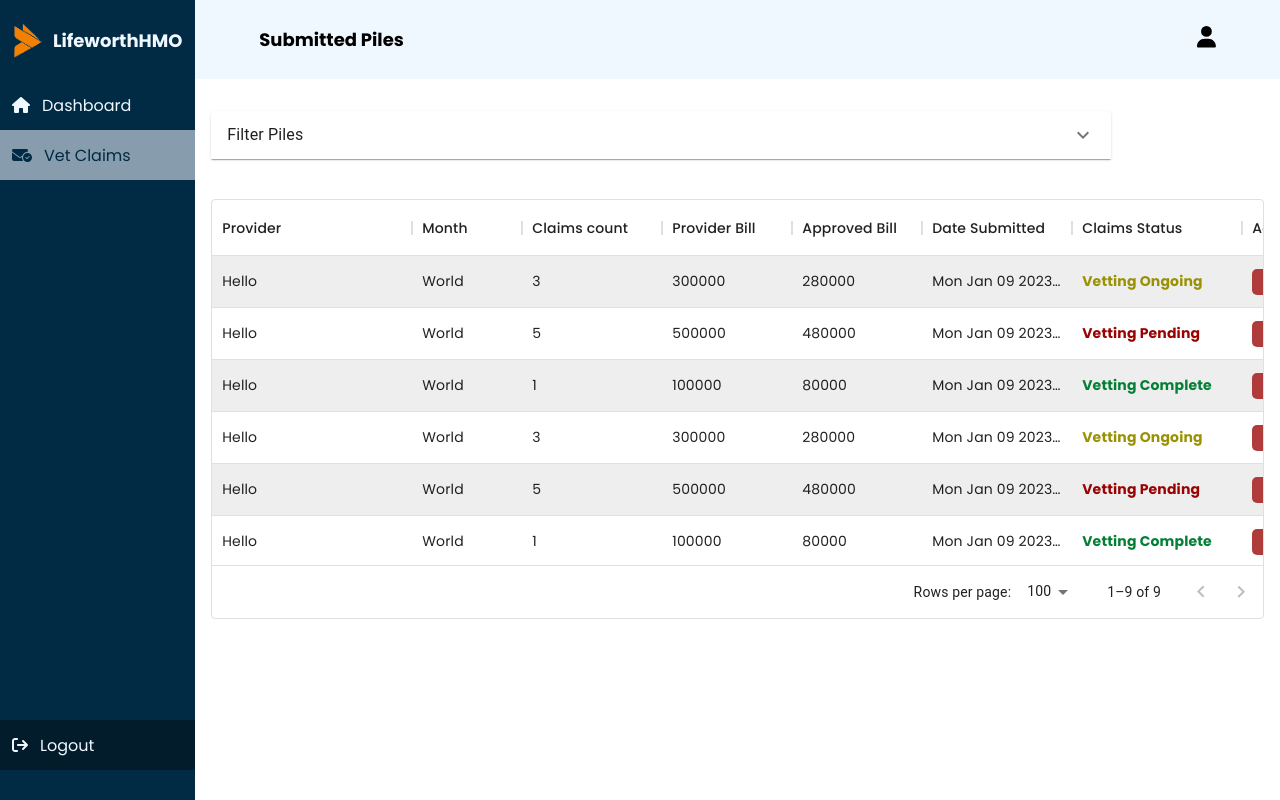
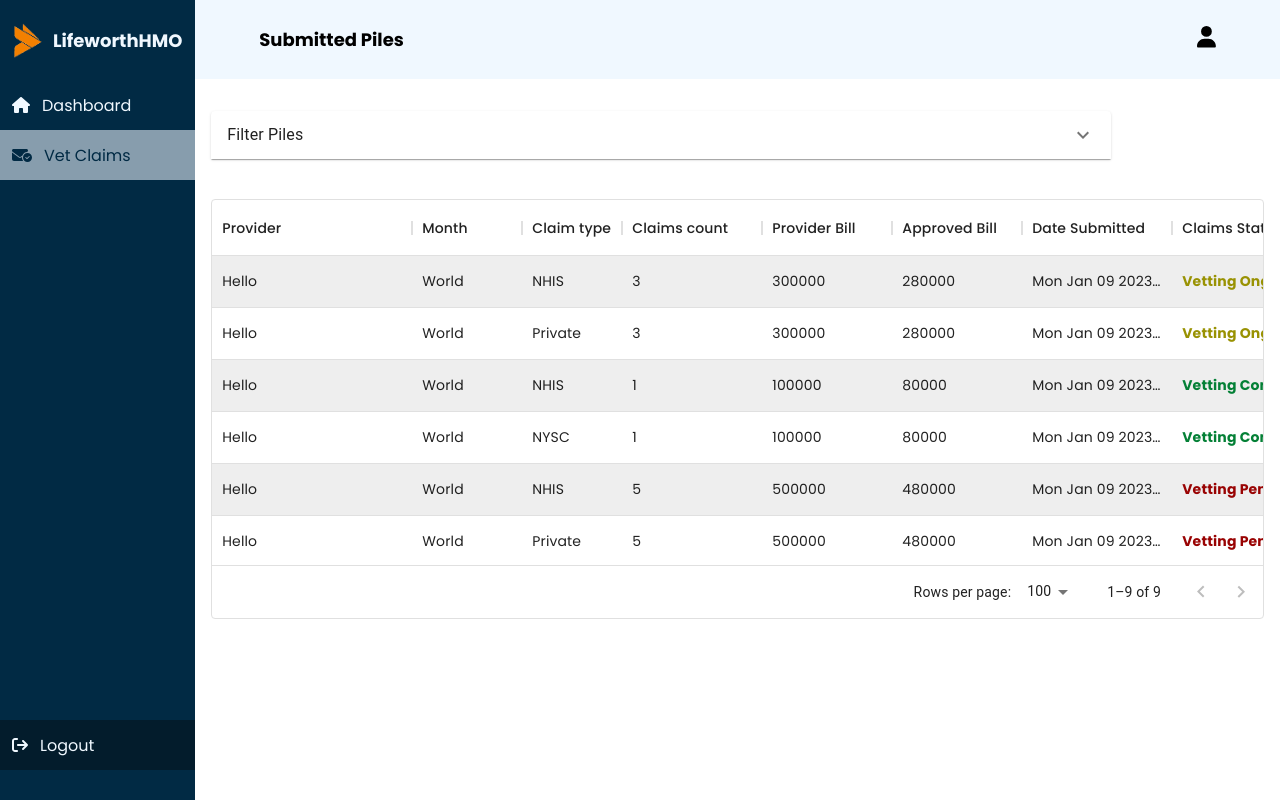
Before and after one commit to Alausa-AbdulAzeez/adminPortal, a React (Create React App) app: page /vetclaims in a window 1280 px wide. Built offline with nearby package versions, Linux system fonts and the light colour scheme.

Commit message:
added claim type to table

```diff
--- a/src/components/actions/Actions.jsx
+++ b/src/components/actions/Actions.jsx
@@ -5,22 +5,25 @@ import {
 } from '@fortawesome/free-solid-svg-icons'
 import { FontAwesomeIcon } from '@fortawesome/react-fontawesome'
 import { Tooltip } from '@mui/material'
+import { Link } from 'react-router-dom'
 import './actions.scss'
 
 const Actions = (props) => {
   console.log(props)
   return (
     <div className='actionsContainer'>
+      <Link to='/singlepile'>
         <Tooltip title='View Pile' arrow>
           <button className='reviewBtn'>
             <FontAwesomeIcon icon={faEye} />
           </button>
         </Tooltip>
+      </Link>
+      <Tooltip title='Approve Pile' arrow>
         <button className='approveBtn'>
-        <Tooltip title='Approve Pile' arrow>
           <FontAwesomeIcon icon={faThumbsUp} />
+        </button>
       </Tooltip>
-      </button>
       {props.params?.row['Claims Status'] === 'Vetting Complete' && (
         <Tooltip title='Download report' arrow>
           <button className='downloadBtn'>
--- a/src/pages/vetClaims/VetClaims.jsx
+++ b/src/pages/vetClaims/VetClaims.jsx
@@ -23,6 +23,7 @@ const VetClaims = () => {
       id: 8,
       Provider: 'Hello',
       Month: 'World',
+      'Claim type': 'NHIS',
       'Claims count': 3,
       'Provider Bill': 300000,
       'Approved Bill': 280000,
@@ -30,10 +31,50 @@ const VetClaims = () => {
       'Claims Status': 'Vetting Ongoing',
       Actions: 'action',
     },
+
+    {
+      id: 5,
+      Provider: 'Hello',
+      Month: 'World',
+      'Claim type': 'Private',
+      'Claims count': 3,
+      'Provider Bill': 300000,
+      'Approved Bill': 280000,
+      'Date Submitted': new Date(),
+      'Claims Status': 'Vetting Ongoing',
+      Actions: 'action',
+    },
+
+    {
+      id: 6,
+      Provider: 'Hello',
+      Month: 'World',
+      'Claim type': 'NHIS',
+      'Claims count': 1,
+      'Provider Bill': 100000,
+      'Approved Bill': 80000,
+      'Date Submitted': new Date(),
+      'Claims Status': 'Vetting Complete',
+      Actions: 'action',
+    },
+    {
+      id: 3,
+      Provider: 'Hello',
+      Month: 'World',
+      'Claim type': 'NYSC',
+      'Claims count': 1,
+      'Provider Bill': 100000,
+      'Approved Bill': 80000,
+      'Date Submitted': new Date(),
+      'Claims Status': 'Vetting Complete',
+      Actions: 'action',
+    },
+
     {
       id: 7,
       Provider: 'Hello',
       Month: 'World',
+      'Claim type': 'NHIS',
       'Claims count': 5,
       'Provider Bill': 500000,
       'Approved Bill': 480000,
@@ -42,31 +83,10 @@ const VetClaims = () => {
       Actions: 'action',
     },
     {
-      id: 6,
-      Provider: 'Hello',
-      Month: 'World',
-      'Claims count': 1,
-      'Provider Bill': 100000,
-      'Approved Bill': 80000,
-      'Date Submitted': new Date(),
-      'Claims Status': 'Vetting Complete',
-      Actions: 'action',
-    },
-    {
-      id: 5,
-      Provider: 'Hello',
-      Month: 'World',
-      'Claims count': 3,
-      'Provider Bill': 300000,
-      'Approved Bill': 280000,
-      'Date Submitted': new Date(),
-      'Claims Status': 'Vetting Ongoing',
-      Actions: 'action',
-    },
-    {
       id: 4,
       Provider: 'Hello',
       Month: 'World',
+      'Claim type': 'Private',
       'Claims count': 5,
       'Provider Bill': 500000,
       'Approved Bill': 480000,
@@ -74,21 +94,12 @@ const VetClaims = () => {
       'Claims Status': 'Vetting Pending',
       Actions: 'action',
     },
-    {
-      id: 3,
-      Provider: 'Hello',
-      Month: 'World',
-      'Claims count': 1,
-      'Provider Bill': 100000,
-      'Approved Bill': 80000,
-      'Date Submitted': new Date(),
-      'Claims Status': 'Vetting Complete',
-      Actions: 'action',
-    },
+
     {
       id: 2,
       Provider: 'Hello',
       Month: 'World',
+      'Claim type': 'NYSC',
       'Claims count': 3,
       'Provider Bill': 300000,
       'Approved Bill': 280000,
@@ -100,6 +111,7 @@ const VetClaims = () => {
       id: 1,
       Provider: 'Hello',
       Month: 'World',
+      'Claim type': 'Private',
       'Claims count': 5,
       'Provider Bill': 500000,
       'Approved Bill': 480000,
@@ -111,6 +123,7 @@ const VetClaims = () => {
       id: 10,
       Provider: 'Hello',
       Month: 'World',
+      'Claim type': 'Private',
       'Claims count': 1,
       'Provider Bill': 100000,
       'Approved Bill': 80000,
@@ -123,6 +136,7 @@ const VetClaims = () => {
   const columns = [
     { field: 'Provider', headerName: 'Provider', width: 200 },
     { field: 'Month', headerName: 'Month', width: 110 },
+    { field: 'Claim type', headerName: 'Claim type', width: 100 },
     { field: 'Claims count', headerName: 'Claims count', width: 140 },
     { field: 'Provider Bill', headerName: 'Provider Bill', width: 130 },
     { field: 'Approved Bill', headerName: 'Approved Bill', width: 130 },
```
Also changed, not shown: src/pages/singlePile/SinglePile.jsx (added, +7 -0 lines), src/pages/singlePile/singlePile.scss (added). Lines whose indentation alone changed are shown as unchanged.
